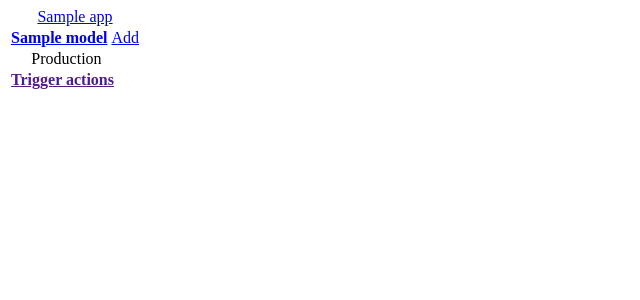
After one commit to signalstickers/backend, a Django app: template signalstickers/templates/admin/app_list.html in a window 1280 px wide. The commit adds this page. Shown: the top 300 px of the page, without its empty margins (0-640 px from the left). Run offline with Django 3.2, Linux system fonts and the light colour scheme; the template is opened without the code that fills it: most values are stand-ins (such as "Sample title", 1, 10 or a date in 2020); lists and menus that the app fills with data are empty.

Commit message:
Improve admin template for Trigger actions

```diff
--- a/signalstickers/apps/core/apps.py
+++ b/signalstickers/apps/core/apps.py
@@ -1,12 +1,10 @@
 from django.apps import AppConfig
+from django.contrib.admin.apps import AdminConfig
 
 
 class CoreConfig(AppConfig):
     name = "core"
 
 
-from django.contrib.admin.apps import AdminConfig
-
-
 class CustomAdmin(AdminConfig):
     default_site = "apps.core.admin.CustomAdmin"
--- /dev/null
+++ b/signalstickers/templates/admin/app_list.html
@@ -0,0 +1,55 @@
+{% load i18n %}
+
+{% if app_list %}
+  {% for app in app_list %}
+    <div class="app-{{ app.app_label }} module{% if app.app_url in request.path %} current-app{% endif %}">
+      <table>
+        <caption>
+          <a href="{{ app.app_url }}" class="section" title="{% blocktranslate with name=app.name %}Models in the {{ name }} application{% endblocktranslate %}">{{ app.name }}</a>
+        </caption>
+        {% for model in app.models %}
+          <tr class="model-{{ model.object_name|lower }}{% if model.admin_url in request.path %} current-model{% endif %}">
+            {% if model.admin_url %}
+              <th scope="row"><a href="{{ model.admin_url }}"{% if model.admin_url in request.path %} aria-current="page"{% endif %}>{{ model.name }}</a></th>
+            {% else %}
+              <th scope="row">{{ model.name }}</th>
+            {% endif %}
+
+            {% if model.add_url %}
+              <td><a href="{{ model.add_url }}" class="addlink">{% translate 'Add' %}</a></td>
+            {% else %}
+              <td></td>
+            {% endif %}
+
+            {% if model.admin_url and show_changelinks %}
+              {% if model.view_only %}
+                <td><a href="{{ model.admin_url }}" class="viewlink">{% translate 'View' %}</a></td>
+              {% else %}
+                <td><a href="{{ model.admin_url }}" class="changelink">{% translate 'Change' %}</a></td>
+              {% endif %}
+            {% elif show_changelinks %}
+              <td></td>
+            {% endif %}
+          </tr>
+        {% endfor %}
+      </table>
+    </div>
+  {% endfor %}
+    <div class="app-custom-actions module">
+      <table>
+        <caption>
+         <span class="section">Production</span>
+        </caption>
+        {% url 'admin:trigger_actions' as trigger_url %}
+        <tr class="{% if trigger_url in request.path %} current-model{% endif %}">
+            <th scope="row">
+                <a href="{{trigger_url}}">Trigger actions</a>
+            </th>
+            <td></td>
+            <td></td>
+          </tr>
+      </table>
+    </div>
+{% else %}
+  <p>{% translate 'You don’t have permission to view or edit anything.' %}</p>
+{% endif %}
```
Also changed, not shown: signalstickers/apps/core/admin.py (+7 -3 lines), signalstickers/apps/core/templates/admin/trigger_actions.html (+13 -0 lines), signalstickers/apps/core/views.py (+11 -10 lines), signalstickers/templates/admin/base.html (+5 -2 lines).
